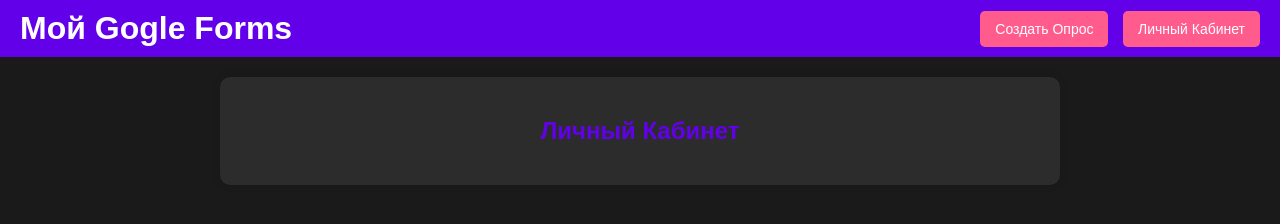
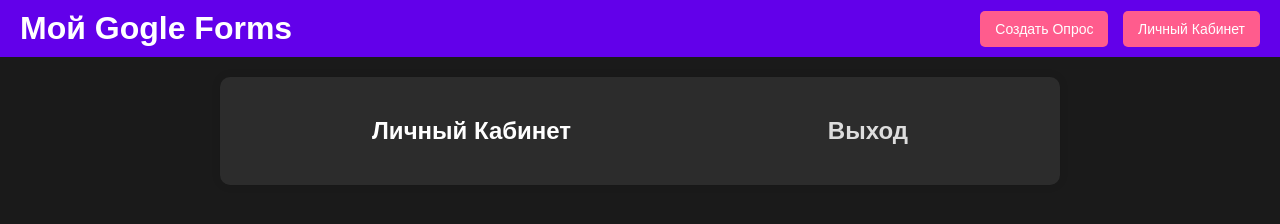
Before and after one commit to severtem6/pz, a plain HTML site: page html/survey.html in a window 1280 px wide. Both pictures are taken after a click on the button "Личный Кабинет". Drawn offline with Linux system fonts and the light colour scheme.

Commit message:
change in js and css

```diff
--- a/css/style_curvey.css
+++ b/css/style_curvey.css
@@ -143,3 +143,17 @@ form {
 .add-answer-btn:hover {
   background-color: #4b00b0;
 }
+
+a{
+  color: #ddd;
+  text-decoration: none;
+  margin-left: 250px;
+}
+
+h2{
+  color: white;
+}
+
+ul{
+  color: white;
+}
--- a/js/script_survey.js
+++ b/js/script_survey.js
@@ -15,7 +15,7 @@ document
 function showDashboardPage() {
   content.innerHTML = `
           <div class="container">
-              <h2>Личный Кабинет</h2>
+              <h2>Личный Кабинет <a href="../index.html">Выход</a></h2>
               <ul class="survey-list">
                   ${surveys
                     .map(
```
Also changed, not shown: html/survey.html (line endings or trailing spaces).
